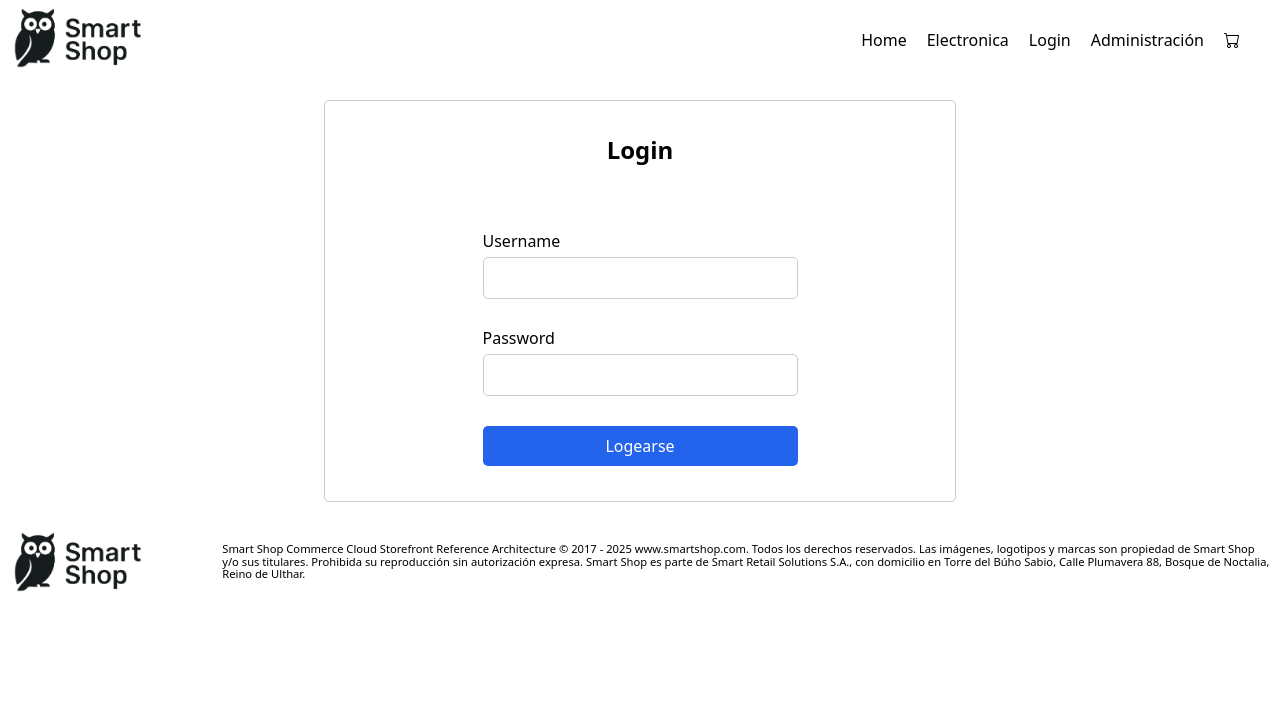
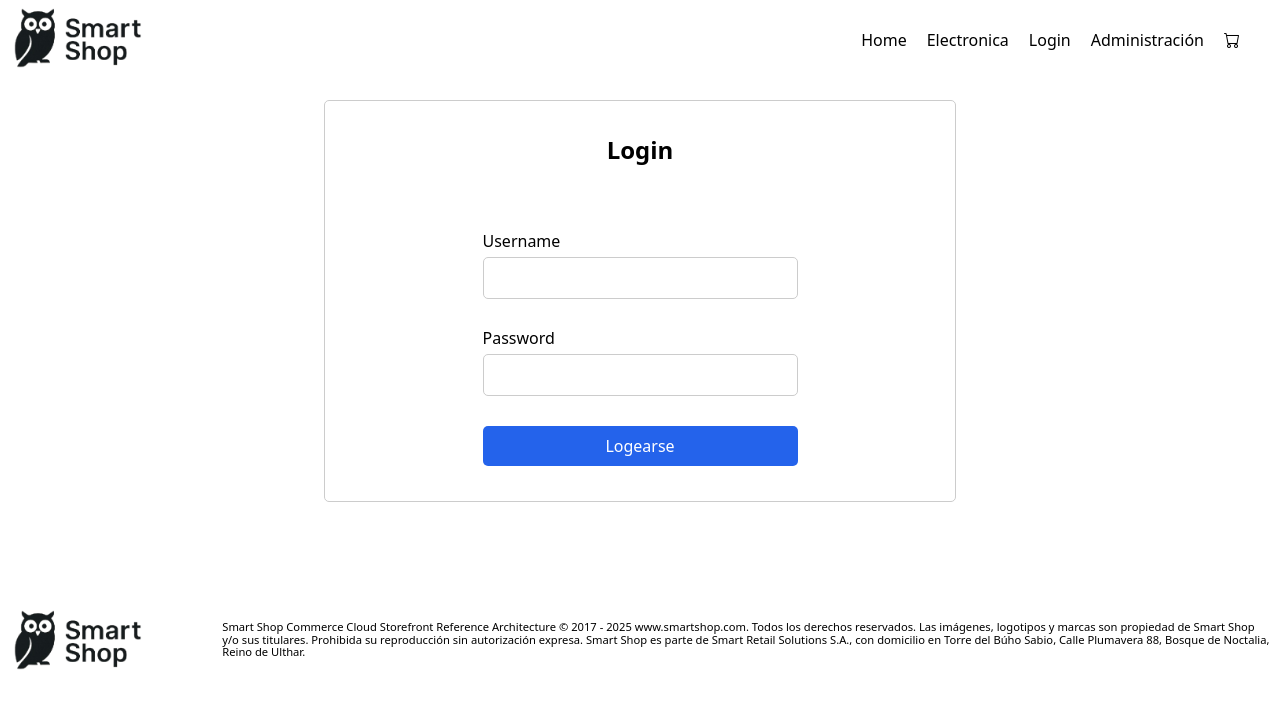
Before and after one commit to josemariaallegue/react-js_C25017, a React (Vite) app: page /login in a window 1280 px wide. Shown: the top 708 px of the page. Built offline with nearby package versions, Linux system fonts and the light colour scheme; no server answers.

Commit message:
Correcion minima del css para que el footer quede al final de la pagina.

```diff
--- a/src/css/index.css
+++ b/src/css/index.css
@@ -70,6 +70,7 @@ textarea {
 }
 
 main {
+  min-height: 480px;
   display: flex;
   flex-direction: column;
   align-items: center;
--- a/src/pages/Admin.jsx
+++ b/src/pages/Admin.jsx
@@ -31,7 +31,7 @@ export default function Admin() {
       <ProductForm
         initialData={initialData}
         onSubmit={handleSubmit}
-        mode={!initialData ? "create" : "edit"}
+        mode={mode}
       />
       <ProductTable onEdit={handleEdit} />
     </main>
```
